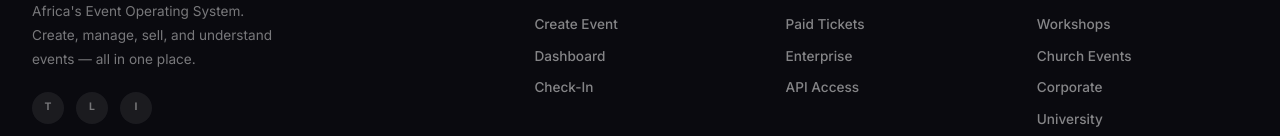
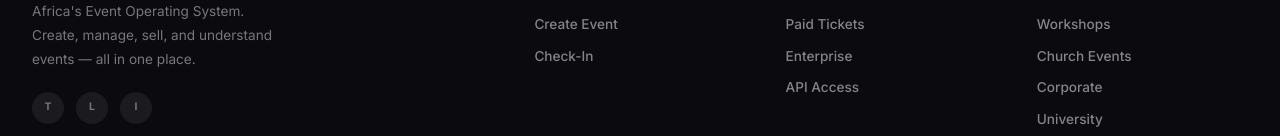
Before and after one commit to ChiekeNN/ueb-platform, a Next.js app: page / in a window 1280 px wide. Shown: the part 5411-5547 px from the top of the page. Built offline with nearby package versions, Linux system fonts and the light colour scheme; no server answers; the database is empty.

Commit message:
Remove Dashboard from homepage footer
Co-authored-by: arena-agent <297053741+arena-agent@users.noreply.github.com>

```diff
--- a/src/app/page.tsx
+++ b/src/app/page.tsx
@@ -595,7 +595,7 @@ export default async function HomePage() {
               </div>
             </div>
             {[
-              { heading: "Platform", links: [["Discover Events", "/events"], ["Create Event", "/events/create"], ["Dashboard", "/dashboard"], ["Check-In", "/checkin"]] },
+              { heading: "Platform", links: [["Discover Events", "/events"], ["Create Event", "/events/create"], ["Check-In", "/checkin"]] },
               { heading: "Pricing", links: [["Free Events", "/pricing"], ["Paid Tickets", "/pricing"], ["Enterprise", "/pricing"], ["API Access", "/pricing"]] },
               { heading: "Event Types", links: [["Conferences", "/events"], ["Workshops", "/events"], ["Church Events", "/events"], ["Corporate", "/events"], ["University", "/events"]] },
             ].map(col => (
```
